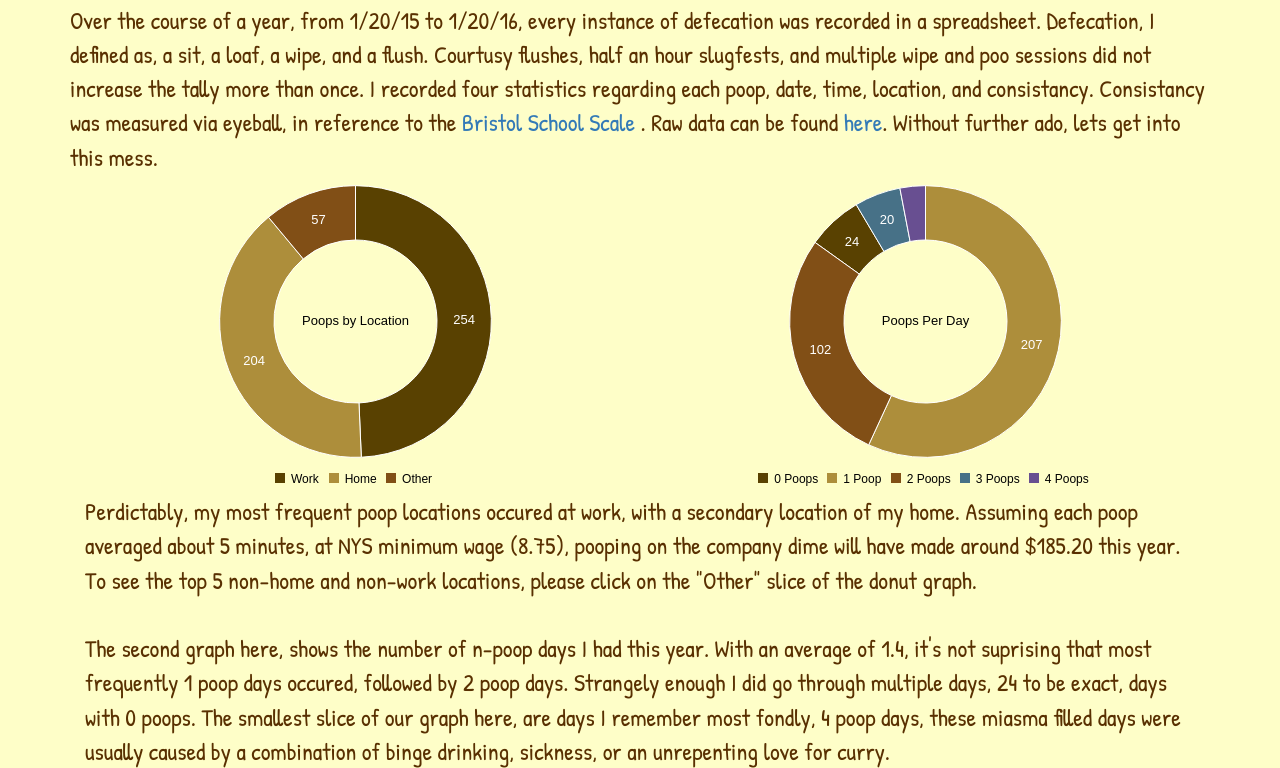
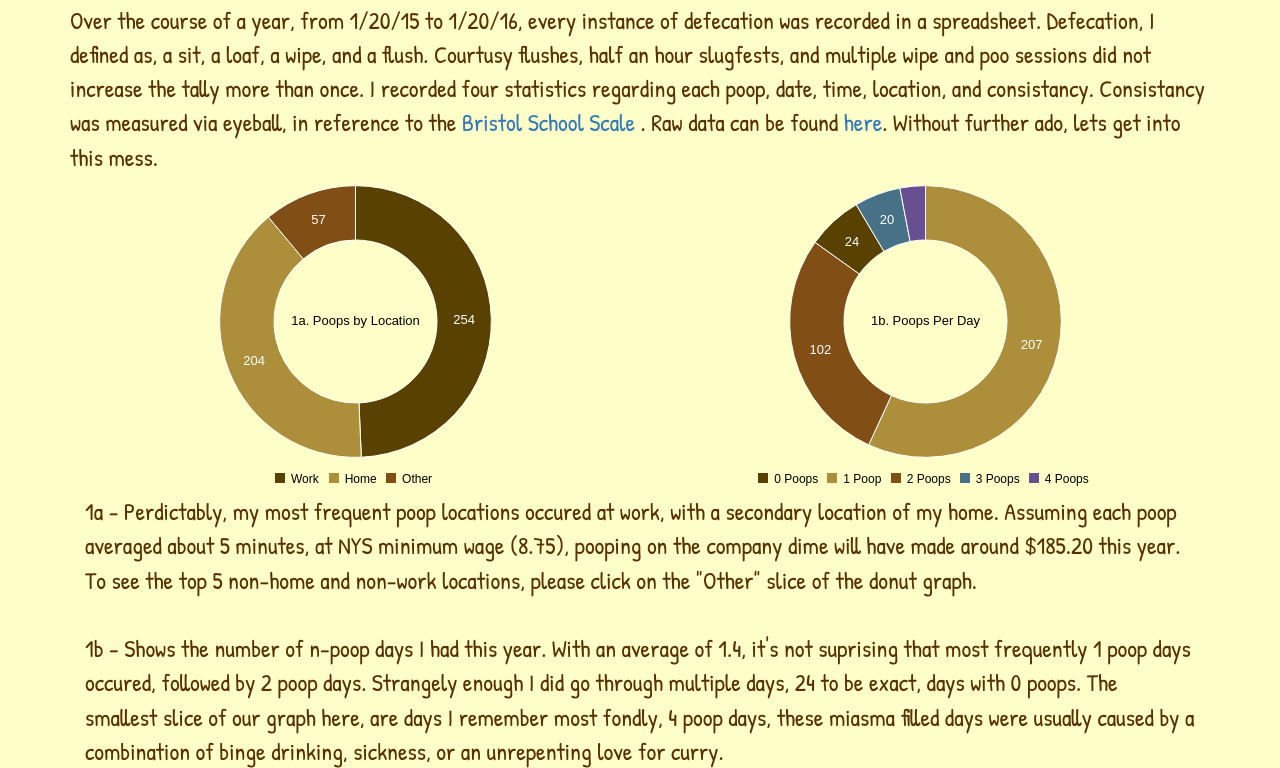
Before and after one commit to nick-barth/pooplog, a plain HTML site: page index.html in a window 1280 px wide. Shown: the part 483-1251 px from the top of the page. Drawn offline with nearby package versions, Linux system fonts and the light colour scheme.

Commit message:
hopefully fixing github issue

```diff
--- a/index.html
+++ b/index.html
@@ -5,13 +5,14 @@
   <meta charset="utf-8">
 
   <title>Poop Log</title>
+
+
   <link rel="stylesheet" href="https://maxcdn.bootstrapcdn.com/bootstrap/3.3.4/css/bootstrap.min.css">
   <link rel="stylesheet" href="css/styles.css">
   <link rel="stylesheet" href="css/c3.min.css">
   <link rel="icon" href="favicon.ico">
 
   <link href='https://fonts.googleapis.com/css?family=Patrick+Hand' rel='stylesheet' type='text/css'>
-
 
   <!--[if lt IE 9]>
   <script src="http://html5shiv.googlecode.com/svn/trunk/html5.js"></script>
@@ -60,20 +61,14 @@
     </div>
     <div class='col-md-12'>
       <div class='notes'>
-        Perdictably, my most frequent poop locations occured at work, with a secondary location of my home.
+        1a - Perdictably, my most frequent poop locations occured at work, with a secondary location of my home.
         Assuming each poop averaged about 5 minutes, at NYS minimum wage (8.75), pooping on the company dime will have made around $185.20 this year.
         To see the top 5 non-home and non-work locations, please click on the "Other" slice of the donut graph.
         <br /> <br />
-        The second graph here, shows the number of n-poop days I had this year.  With an average of 1.4, it's not suprising that most frequently 1 poop days occured, followed by 2 poop days.  Strangely enough I did go through multiple days, 24 to be exact, days with 0 poops.
+        1b -  Shows the number of n-poop days I had this year.  With an average of 1.4, it's not suprising that most frequently 1 poop days occured, followed by 2 poop days.  Strangely enough I did go through multiple days, 24 to be exact, days with 0 poops.
         The smallest slice of our graph here, are days I remember most fondly, 4 poop days, these miasma filled days were usually caused by a combination of binge drinking, sickness, or an unrepenting love for curry.
-
       </div>
     </div>
-
-
-
-
-
   </div>
   <script src='https://code.jquery.com/jquery-2.2.0.min.js'></script>
   <script src="js/js.js"></script>
--- a/js/js.js
+++ b/js/js.js
@@ -1,3 +1,4 @@
+//function for counting numbers, thanks stackoverflow
 (function($) {
     $.fn.countTo = function(options) {
         // merge the default plugin settings with the custom options
@@ -127,7 +128,7 @@ $(document).ready(function() {
       pattern: ['#594101', '#AD8E3B', '#814F16','#477187', '#684F91', '#AA9D39']
     },
     donut: {
-        title: "Poops Per Day",
+        title: "1b. Poops Per Day",
         label: {
           format: function (value, ratio, id) {
             return d3.format('s')(value);
@@ -178,7 +179,7 @@ $(document).ready(function() {
       pattern: ['#594101', '#AD8E3B', '#814F16','#477187', '#684F91', '#AA9D39', ]
     },
     donut: {
-        title: "Poops by Location",
+        title: "1a. Poops by Location",
         label: {
           format: function (value, ratio, id) {
             return d3.format('s')(value);
```
